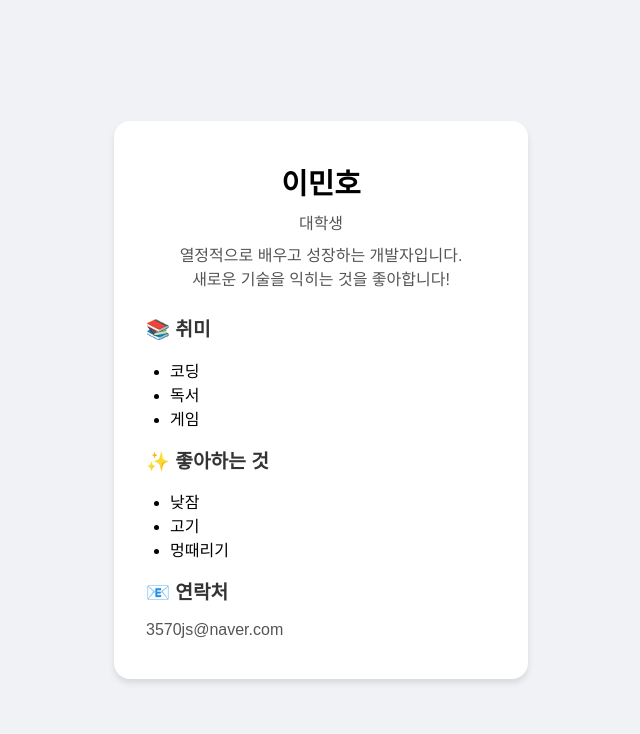
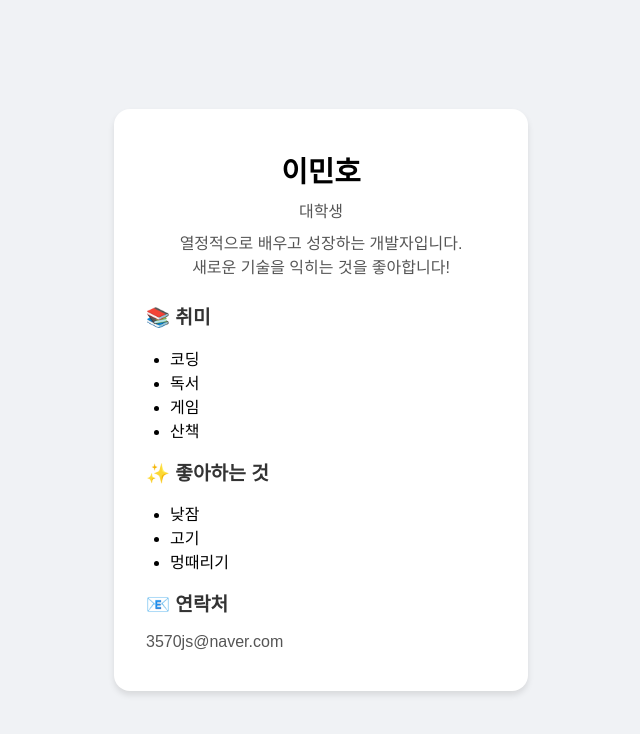
Before and after one commit to ensookim/git-lab, a website: page members/ppappiko/main.html in a window 1280 px wide. Shown: the whole page, without its empty margins (319-959 px from the left). Drawn offline with Linux system fonts and the light colour scheme.

Commit message:
test: 취미 추가

```diff
--- a/members/ppappiko/main.html
+++ b/members/ppappiko/main.html
@@ -19,6 +19,7 @@
           <li>코딩</li>
           <li>독서</li>
           <li>게임</li>
+          <li>산책</li>
         </ul>
 
         <h2>✨ 좋아하는 것</h2>
```
